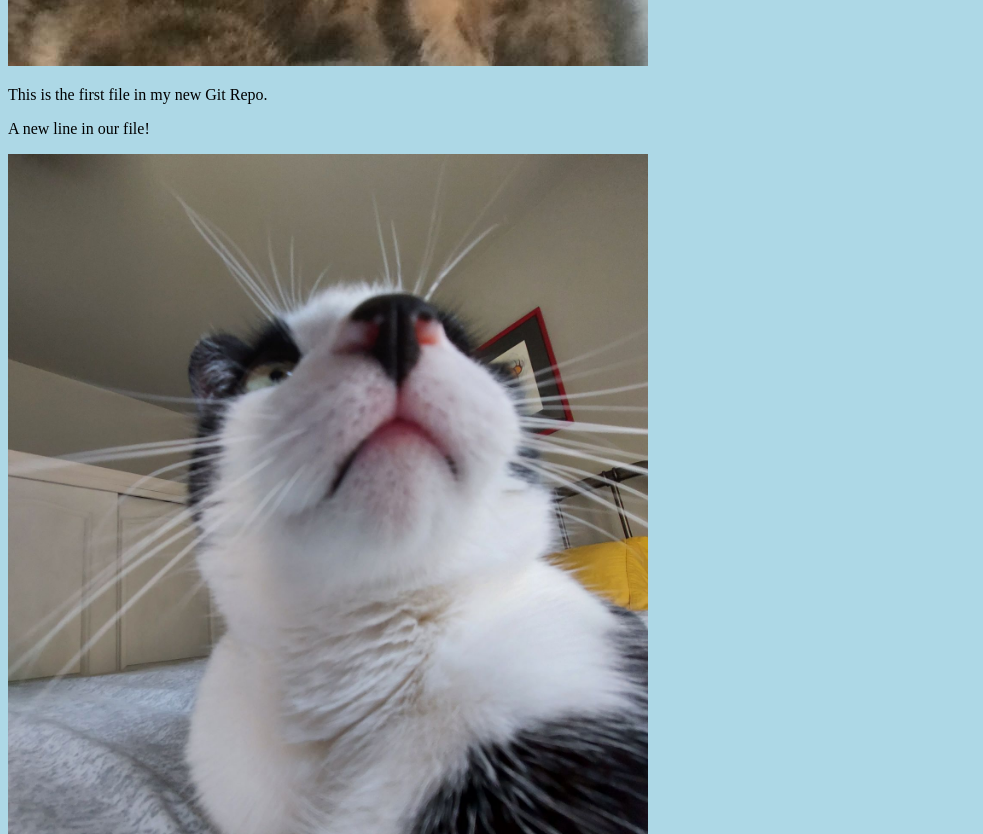
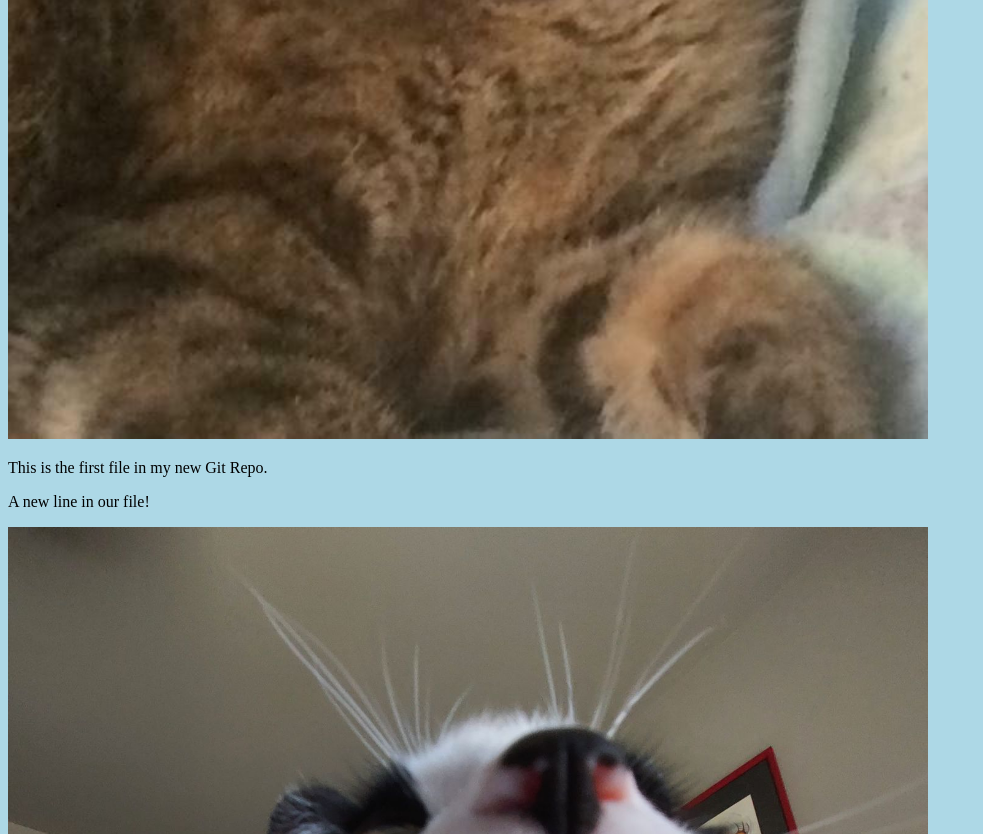
Before and after one commit to ZabAaron/hello-world-test, a plain HTML site: page index.html in a window 1280 px wide. Shown: the part 866-1700 px from the top of the page, without its empty margins (0-983 px from the left). Drawn offline with Linux system fonts and the light colour scheme.

Commit message:
changed the readme at school

```diff
--- a/index.html
+++ b/index.html
@@ -7,10 +7,10 @@
 <body>
 
 <h1>Hello world!</h1>
-<div><img src="nala.jpg" alt="nala is dummy" style="width:100%;max-width:640px"></div>
+<div><img src="nala.jpg" alt="nala is dummy" style="width:100%;max-width:920px"></div>
 <p>This is the first file in my new Git Repo.</p>
 <p>A new line in our file!</p>
-<div><img src="button_is_weird.jpg" alt="Hello Button" style="width:100%;max-width:640px"></div>
+<div><img src="button_is_weird.jpg" alt="Hello Button" style="width:100%;max-width:920px"></div>
 
 </body>
 </html>
```
Also changed, not shown: 1 other file.
